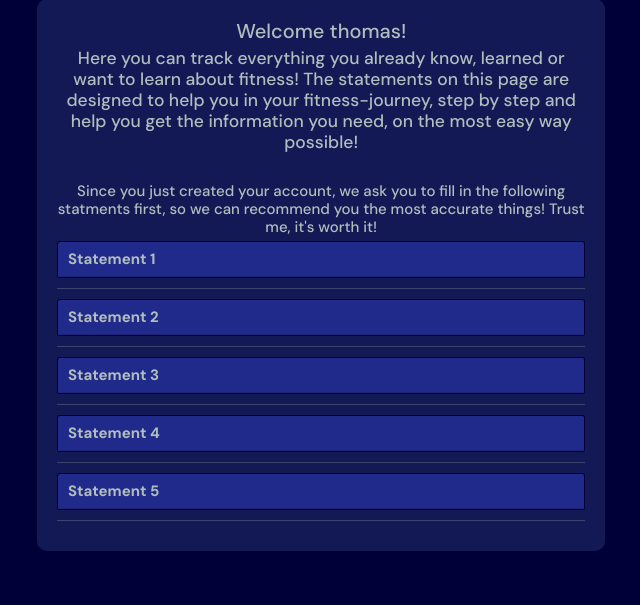
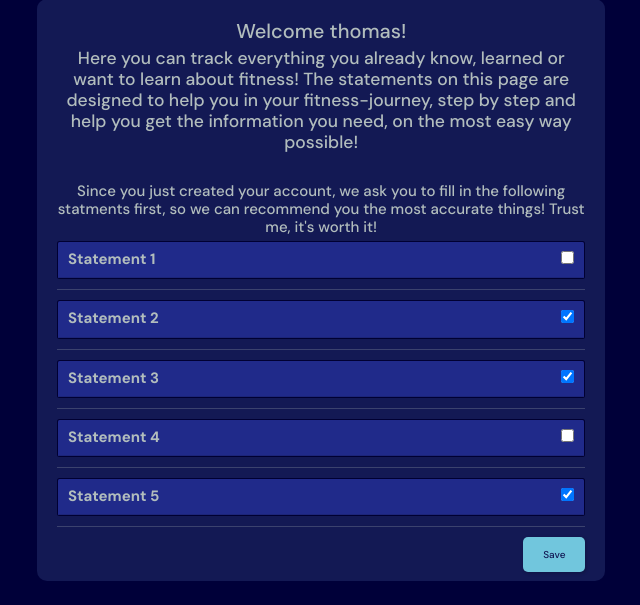
Before and after one commit to ThomasvdHulst/FitnessBuddy_v2, a Django app: page /knowledge in a window 1280 px wide. Shown: the part 251-856 px from the top of the page, without its empty margins (279-919 px from the left). Before the commit the page ends 802 px from the top, so only its background shows below. Run offline with Django 4.2, Linux system fonts and the light colour scheme; a user stored in the database is signed in; data comes from the database, SQL or seed files in the repository; both versions use the stored data as it was after the commit; parts of the project's set-up code (start-up, migrations or seed data) failed here and were passed over.

Commit message:
checklist

```diff
--- a/base/models.py
+++ b/base/models.py
@@ -59,7 +59,7 @@ class Workout(models.Model):
 
 class Statement(models.Model):
     name = models.CharField(max_length=100)
-    completed = models.BooleanField(default=False)
+    completed = models.BooleanField()
 
     def __str__(self):
         return self.name
--- a/base/templates/base/knowledge.html
+++ b/base/templates/base/knowledge.html
@@ -29,16 +29,38 @@
                     {% endif %}
                 </div>
 
+                <form method="post" action="#">
+                {% csrf_token %}
                     {% for statement in statements %}
                     <div class="card mt-2">
                         <div class="card-header">
                             <div style="float:left ;">
                                 <strong>{{statement.name}}</strong>
                             </div>
+                            <div style="float:right;">
+                                <div class="form-check">
+                                    {% if statement.completed == True %}
+                                        <input type="checkbox", value="clicked", name="c{{statement.id}}" checked>
+                                    {% else %}
+                                        <input type="checkbox", value="clicked", name="c{{statement.id}}">
+                                    {% endif %}
+                                </div>
+                            </div>
                         </div>
                     </div>
                     <hr>
                     {% endfor %}
+
+
+                    <div style="float:right;">
+                        <div class="form__action">
+                            <button class="btn btn--main" type="submit" name="save">Save</button>
+                        </div>
+                    </div>
+                    <br />
+
+
+                </form>
             </div>
         </div>
         <!-- Room List End -->
--- a/base/views.py
+++ b/base/views.py
@@ -373,5 +373,18 @@ def createExercise(request):
 def knowledge(request):
     statements = Statement.objects.all()
 
+    saved = request.POST.get('save')
+
+    if saved != None:
+        for statement in statements:
+                    if request.POST.get("c" + str(statement.id)) == "clicked":
+                        statement.completed = True
+                    else:
+                        statement.completed = False
+
+                    statement.save()
+
+        return render(request, 'base/knowledge.html', {'statements':statements})
+
     context = {'statements':statements}
     return render(request, 'base/knowledge.html', context)
```
Also changed, not shown: base/migrations/0016_alter_statement_completed.py (added), base/migrations/0017_alter_statement_completed.py (added), db.sqlite3. Lines whose indentation alone changed are shown as unchanged.
